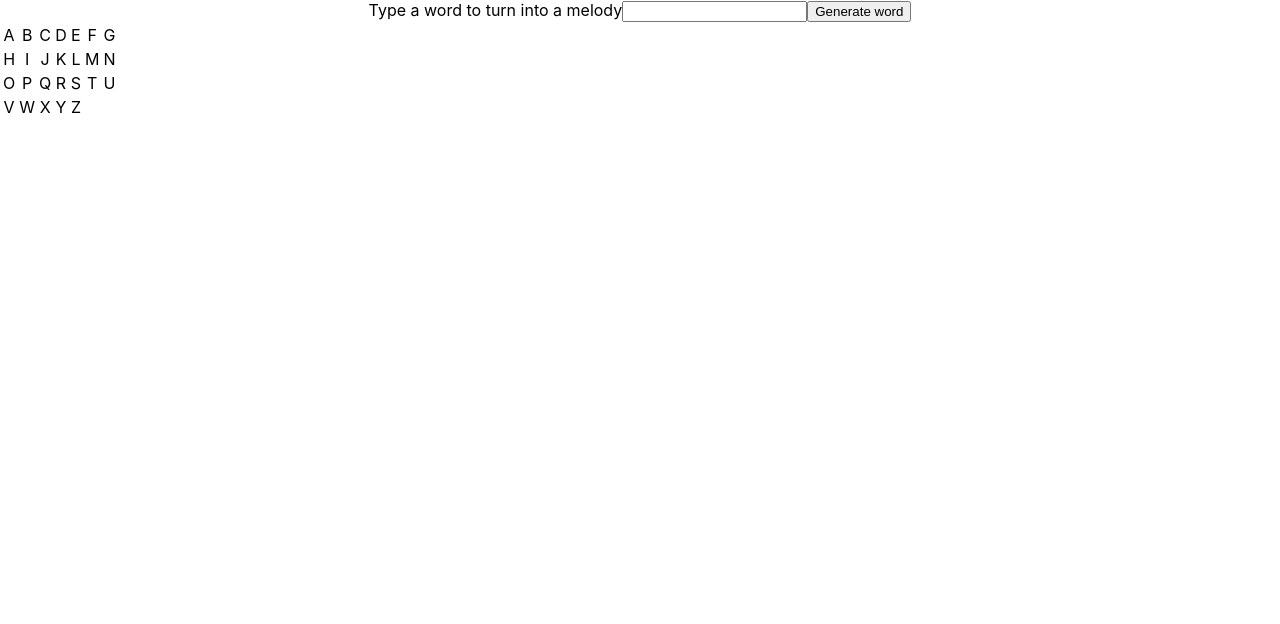
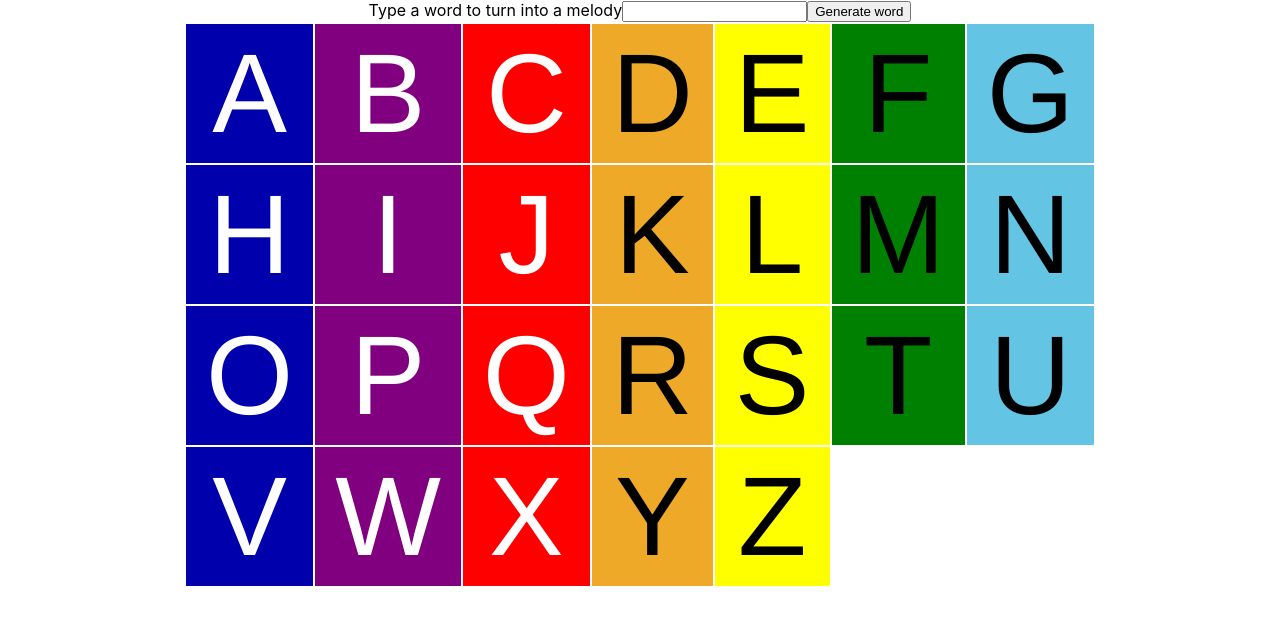
Before and after one commit to Adam-Thometz/Colorful-Melodies, a React (Create React App) app in the folder music-colors-react/: page / in a window 1280 px wide. Shown: the top 624 px of the page. Built offline with nearby package versions, Linux system fonts and the light colour scheme.

Commit message:
styled table

```diff
--- /dev/null
+++ b/music-colors-react/src/alphabet-table/AlphabetCell.css
@@ -0,0 +1,36 @@
+.AlphabetCell {
+  font-size: 7rem;
+  text-align: center;
+  padding: 5px 20px;
+}
+
+.C {
+  background-color: red;
+  color: white;
+}
+
+.D {
+  background-color: rgb(238, 169, 41);
+}
+
+.E {
+  background-color: yellow;
+}
+
+.F {
+  background-color: green;
+}
+
+.G {
+  background-color: rgb(99, 196, 228);
+}
+
+.A {
+  background-color: rgb(0, 0, 172);
+  color: white;
+}
+
+.B {
+  background-color: purple;
+  color: white;
+}
--- a/music-colors-react/src/alphabet-table/AlphabetCell.js
+++ b/music-colors-react/src/alphabet-table/AlphabetCell.js
@@ -1,4 +1,5 @@
 import React from "react";
+import './AlphabetCell.css'
 
 const AlphabetCell = ({ letter, note }) => {
   return <td className={`AlphabetCell ${note}`}>{letter}</td>;
--- /dev/null
+++ b/music-colors-react/src/alphabet-table/AlphabetTable.css
@@ -0,0 +1,4 @@
+.AlphabetTable {
+  margin: 0 auto;
+  font-family: 'Franklin Gothic Medium', 'Arial Narrow', Arial, sans-serif;
+}
--- a/music-colors-react/src/alphabet-table/AlphabetTable.js
+++ b/music-colors-react/src/alphabet-table/AlphabetTable.js
@@ -1,5 +1,6 @@
 import React from "react";
 import AlphabetCell from "./AlphabetCell";
+import './AlphabetTable.css'
 
 const AlphabetTable = () => {
   const rows = [
```
